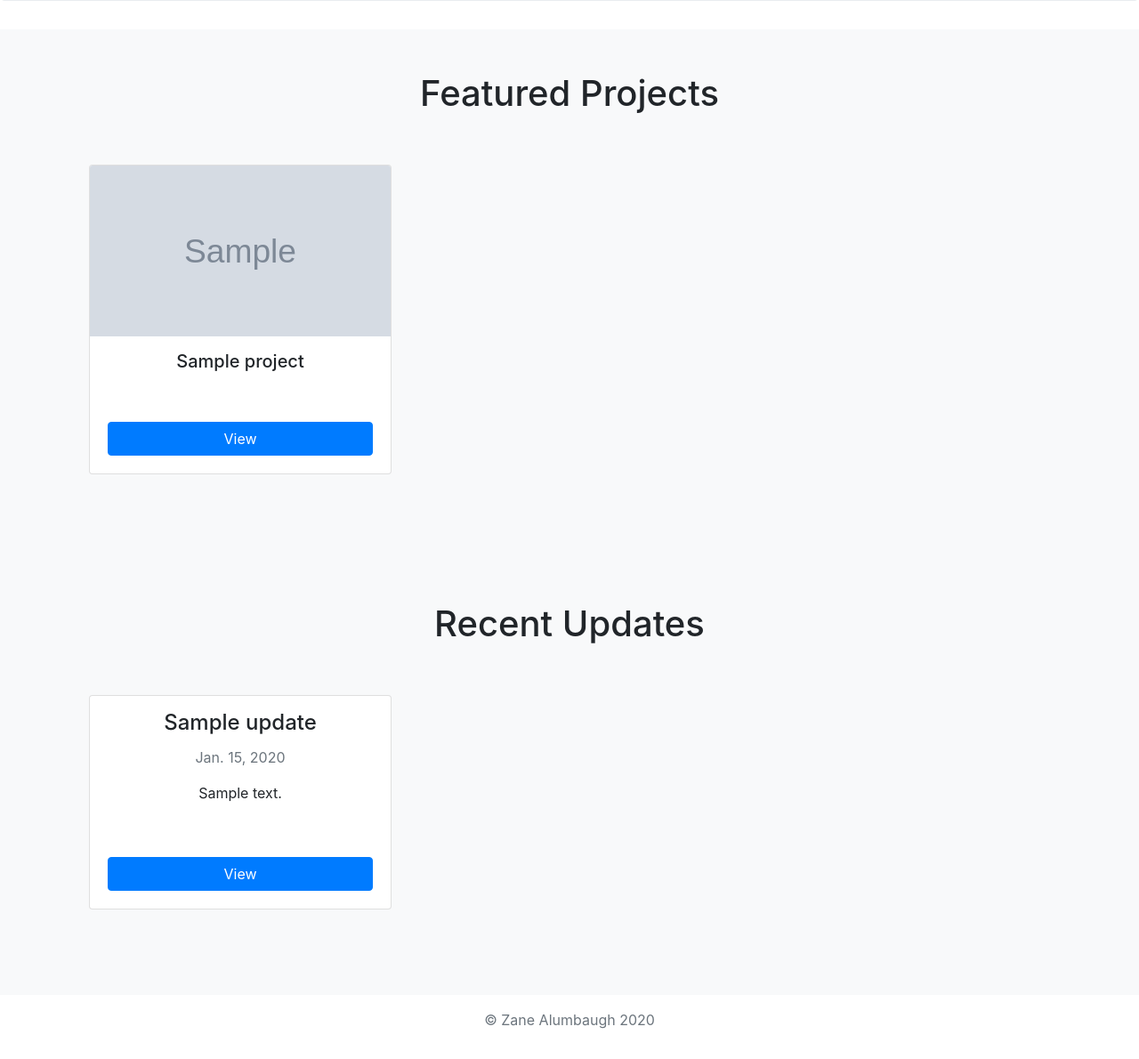
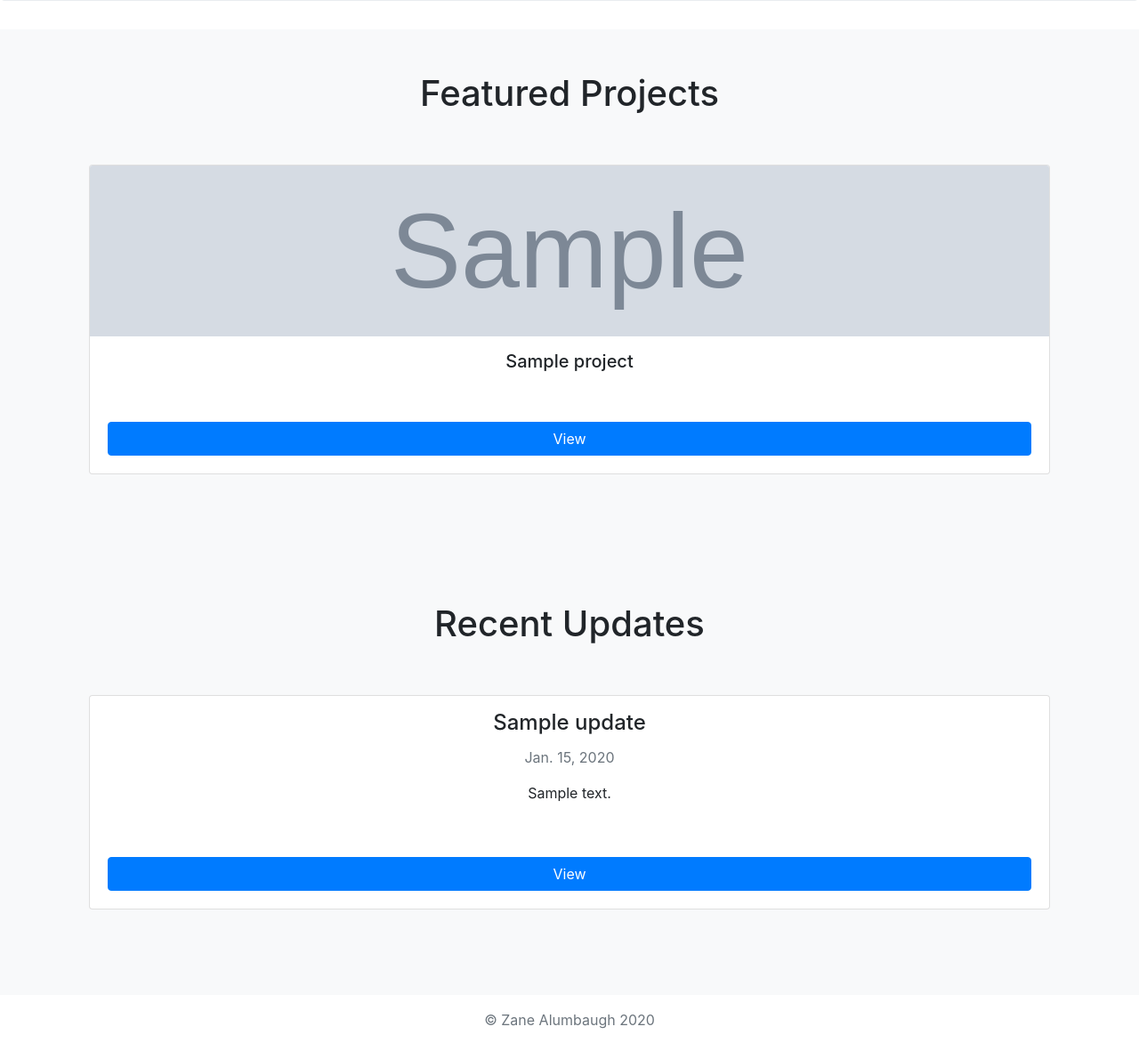
Before and after one commit to zanedma/portfolio-site, a Django app: page / in a window 1280 px wide. Shown: the part 505-1695 px from the top of the page at 89% size. Run offline with Django 3.2, Linux system fonts and the light colour scheme; tables that the repository leaves empty hold one stand-in row (values such as "Sample post"); grey boxes marked "Sample" are stand-in pictures; some libraries are stand-ins or nearby versions.

Commit message:
attempt to center updates

```diff
--- a/templates/projectcards.html
+++ b/templates/projectcards.html
@@ -14,7 +14,7 @@
     <div class="row">
       {% for project in projects.all %}
         {% if project.featured %}
-          <div class="col-md-4">
+          <div class="col-sm">
             <div class="card mb-4 h-100">
               {% if project.image.url != None %}
                 <img class="card-img-top" src="{{ project.image.url }}">
--- a/templates/recentupdates.html
+++ b/templates/recentupdates.html
@@ -13,7 +13,7 @@
   <div class="container">
     <div class="row">
       {% for update in updates.all %}
-        <div class="col-md-4">
+        <div class="col-sm">
           <div class="card mb-4 h-100">
             <div class="text-center pt-3 pl-2 pr-2">
               <h4 class="card-title">{{ update.title }}</h4>
```
